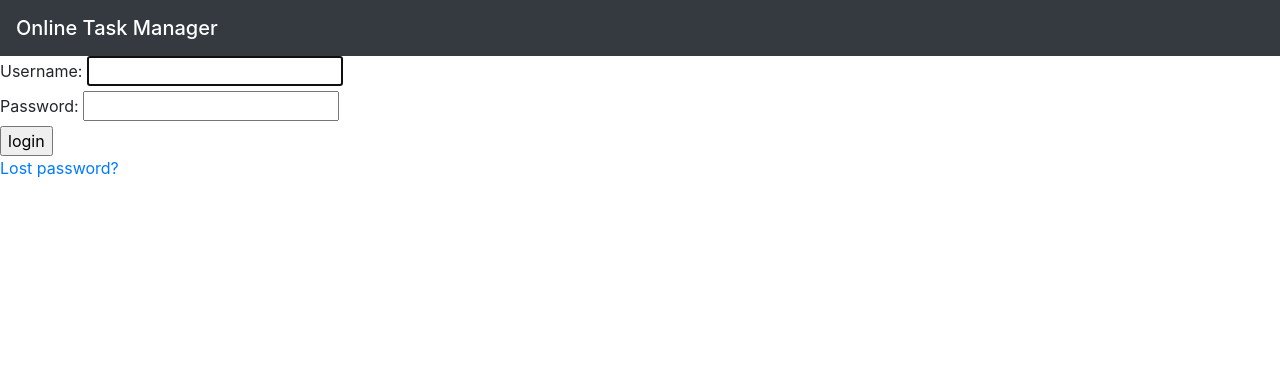
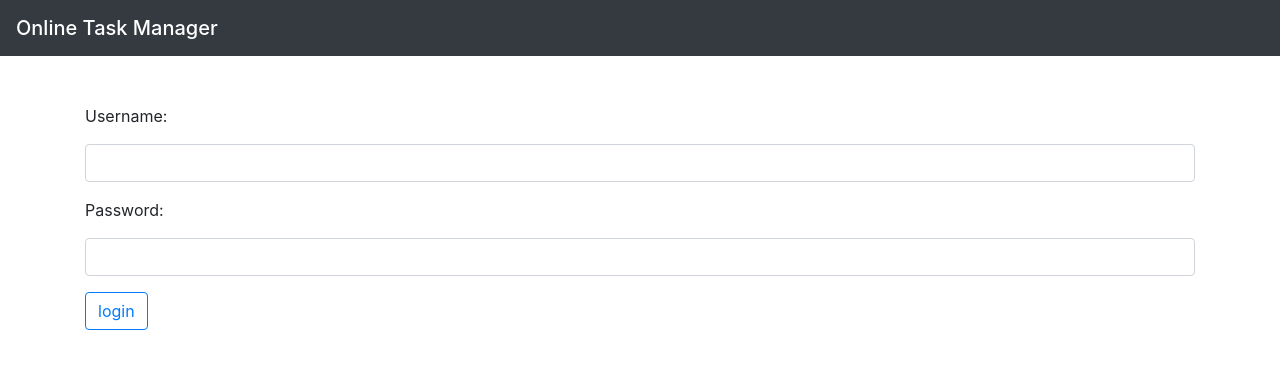
Before and after one commit to carlosap256/task_list, a Django app: page /accounts/login/ in a window 1280 px wide. Shown: the top 369 px of the page. Run offline with Django 3.2, Linux system fonts and the light colour scheme; some libraries are stand-ins or nearby versions.

Commit message:
Formatted Login and Logged_Out pages to Bootstrap

```diff
--- a/online_manager/task_list/templates/base.html
+++ b/online_manager/task_list/templates/base.html
@@ -14,10 +14,27 @@
             crossorigin="anonymous"></script>
 </head>
 <body>
-<nav class="navbar navbar-expand-lg navbar-dark bg-dark">
+<nav class="navbar navbar-expand-lg navbar-dark bg-dark justify-content-between">
     <span class="navbar-brand mb-0 h1">Online Task Manager</span>
+
+    {% if user.is_authenticated %}
+    <ul class="nav nav-tabs">
+        <li class="nav-item dropdown">
+            <a class="text-light nav-link dropdown-toggle" data-toggle="dropdown" href="#" role="button"
+                aria-haspopup="true" aria-expanded="false">
+                Logged in as:  <big>{{user.username}}</big>
+
+            </a>
+            <div class="dropdown-menu">
+                <a class="dropdown-item" href="/accounts/logout">Logout</a>
+            </div>
+        </li>
+    </ul>
+    {% endif %}
 </nav>
-{% block content %}{% endblock content %}
+
+
+        {% block content %}{% endblock content %}
 
 </body>
 </html>
--- a/online_manager/task_list/templates/index.html
+++ b/online_manager/task_list/templates/index.html
@@ -27,4 +27,5 @@
     </div>
 </div>
 
+
 {% endblock content %}
--- a/online_manager/task_list/templates/registration/logged_out.html
+++ b/online_manager/task_list/templates/registration/logged_out.html
@@ -1,6 +1,8 @@
 {% extends "base.html" %}
 
 {% block content %}
-  <p>Logged out!</p>
-  <a href="{% url 'login'%}">Click here to login again.</a>
+<div class="container pt-5">
+    <p>Logged out!</p>
+    <a href="{% url 'login'%}">Click here to login again.</a>
+</div>
 {% endblock %}
--- a/online_manager/task_list/templates/registration/login.html
+++ b/online_manager/task_list/templates/registration/login.html
@@ -8,32 +8,32 @@
 
 {% if next %}
 {% if user.is_authenticated %}
+<div class="alert alert-warning" role="alert">
     <p>Your account doesn't have access to this page. To proceed,
         please login with an account that has access.</p>
+</div>
 {% else %}
+<div class="alert alert-warning" role="alert">
     <p>Please login to see this page.</p>
+</div>
 {% endif %}
 {% endif %}
 
+<div class="container pt-5">
     <form method="post" action="{% url 'login' %}">
         {% csrf_token %}
-
-<div>
-  <td>{{ form.username.label_tag }}</td>
-  <td>{{ form.username }}</td>
+        <div class="form-group">
+            <label for="username">{{ form.username.label_tag }}</label>
+            <input type="text" class="form-control" id="username" aria-describedby="usernameHelp" name="username">
         </div>
-<div>
-  <td>{{ form.password.label_tag }}</td>
-  <td>{{ form.password }}</td>
+        <div class="form-group">
+            <label for="password">{{ form.password.label_tag }}</label>
+            <input type="password" class="form-control" id="password" aria-describedby="passwordHelp" name="password">
         </div>
-
-<div>
-  <input type="submit" value="login" />
-  <input type="hidden" name="next" value="{{ next }}" />
+        <div class="form-group">
+            <button type="submit" class="btn btn-outline-primary mb-2">login</button>
+            <input type="hidden" name="next" value="{{ next }}"/>
         </div>
     </form>
-
-{# Assumes you setup the password_reset view in your URLconf #}
-<p><a href="{% url 'password_reset' %}">Lost password?</a></p>
-
+</div>
 {% endblock %}
```
Lines whose indentation alone changed are shown as unchanged.
